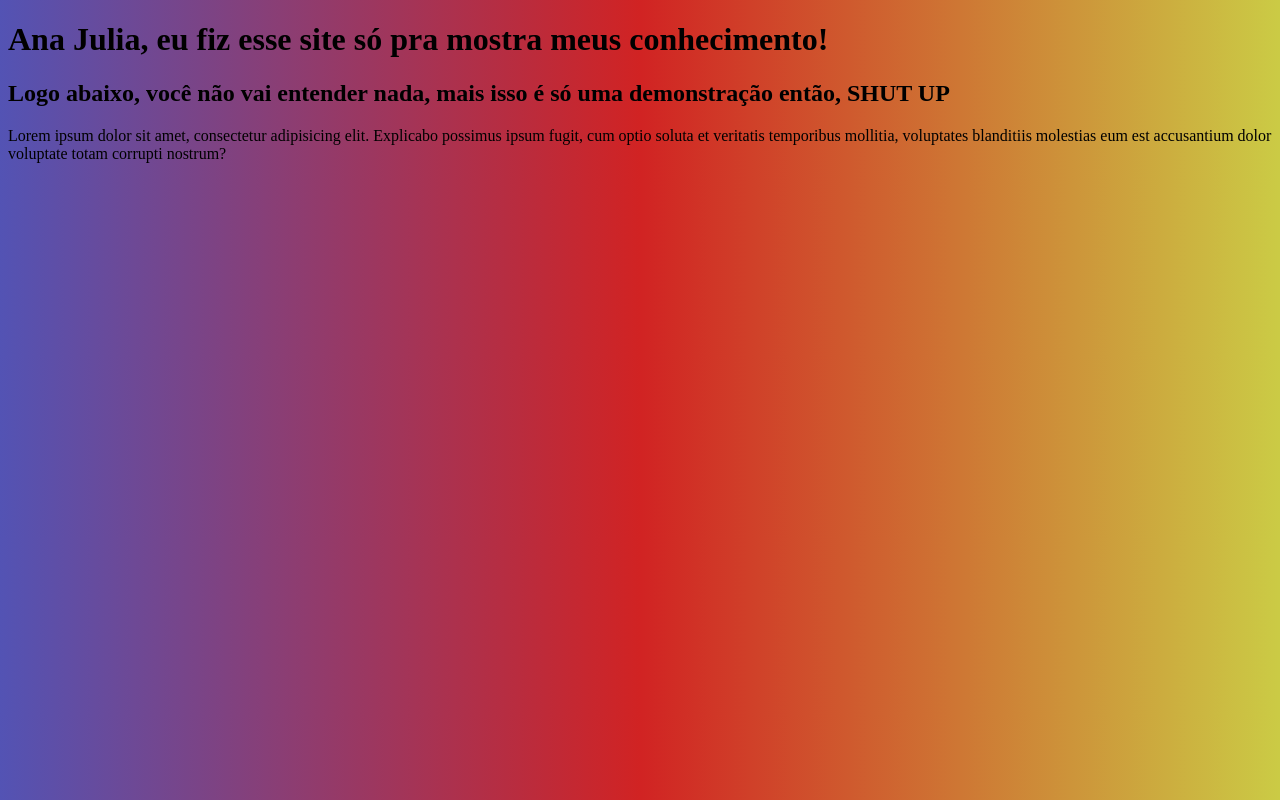
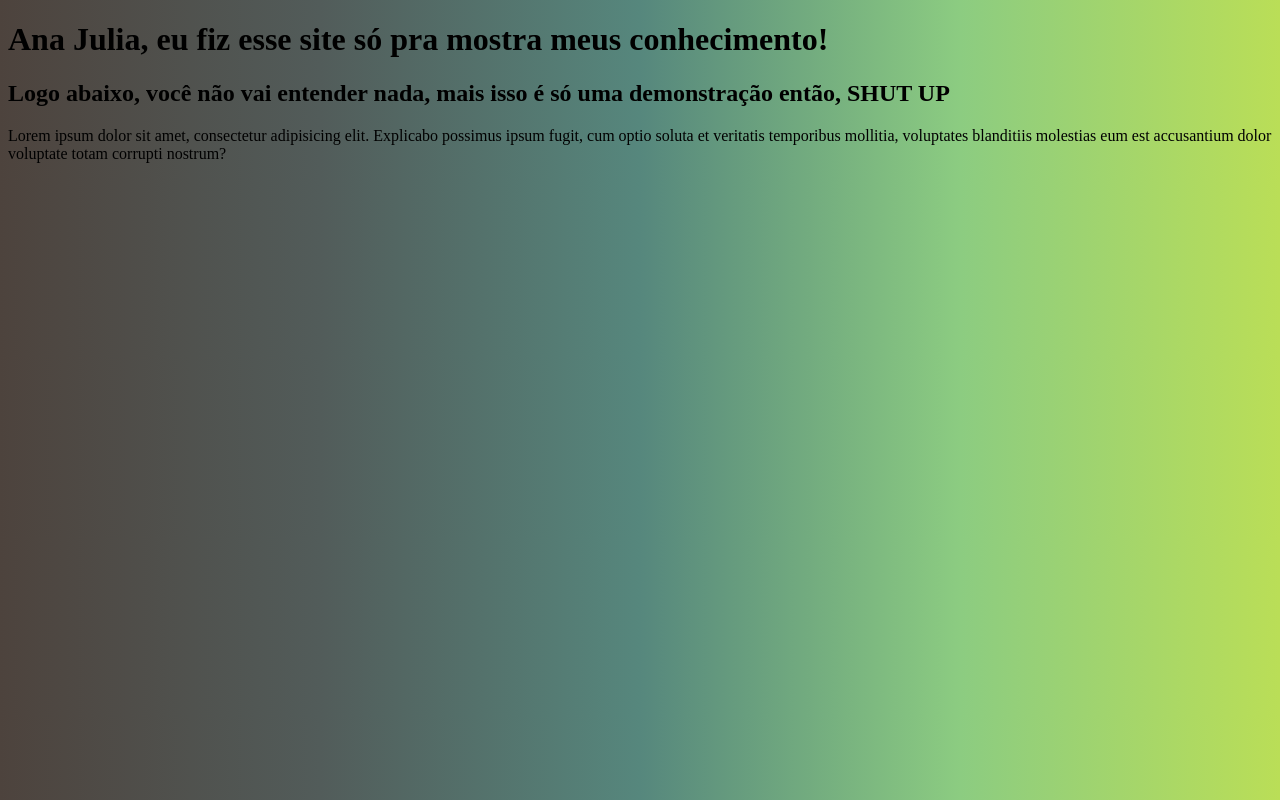
Before and after one commit to Nycolas-Maclay/nick22.github.io, a plain HTML site: page index.html in a window 1280 px wide. Drawn offline with Linux system fonts and the light colour scheme.

Commit message:
Outro ada

```diff
--- a/index.html
+++ b/index.html
@@ -4,8 +4,14 @@
     <meta charset="UTF-8">
     <meta name="viewport" content="width=device-width, initial-scale=1.0">
     <title>Document</title>
+    <style>
+        body {
+            background-image: linear-gradient(to right, #4d433d, #525c5a, #56877d, #8ccc81, #bade57);
+
+        }
+    </style>
 </head>
-<body style="background-image: linear-gradient(to right, rgb(83, 83, 180), rgb(209, 35, 35), rgb(203, 203, 69));">
+<body>
     <h1>Ana Julia, eu fiz esse site só pra mostra meus conhecimento!</h1>
     <h2>Logo abaixo, você não vai entender nada, mais isso é só uma demonstração então, SHUT UP</h2>
     <p>Lorem ipsum dolor sit amet, consectetur adipisicing elit. Explicabo possimus ipsum fugit, cum optio soluta et veritatis temporibus mollitia, voluptates blanditiis molestias eum est accusantium dolor voluptate totam corrupti nostrum?</p>
```
